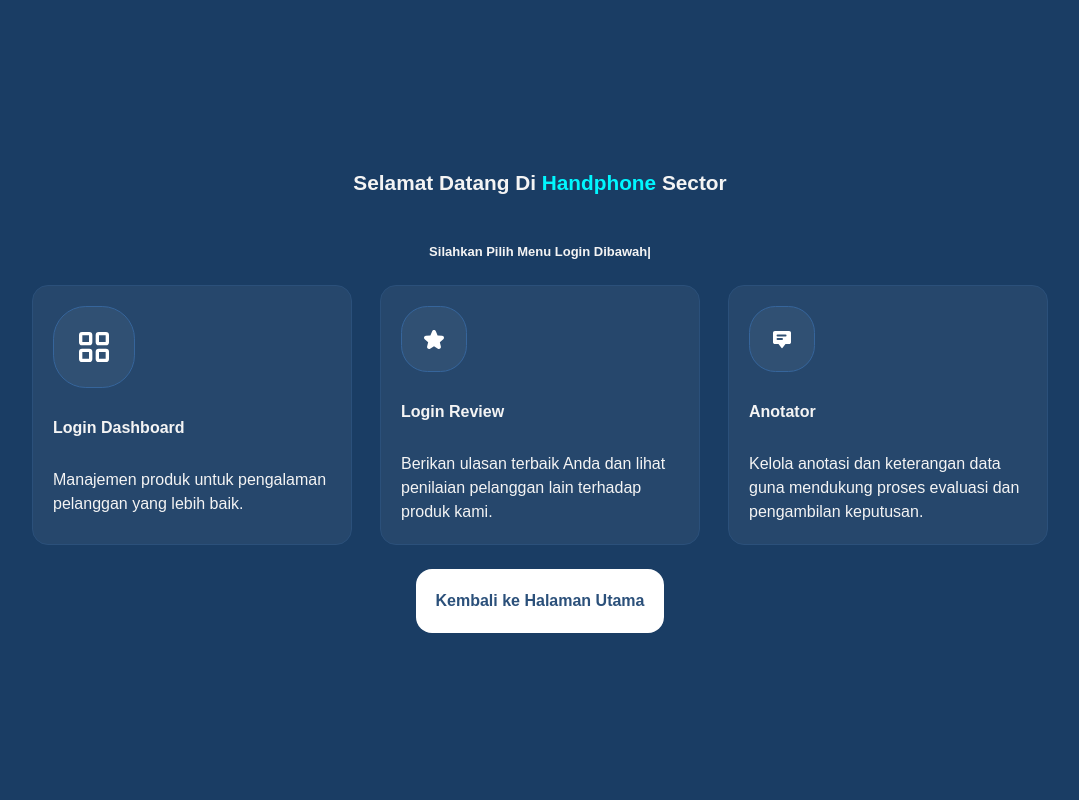
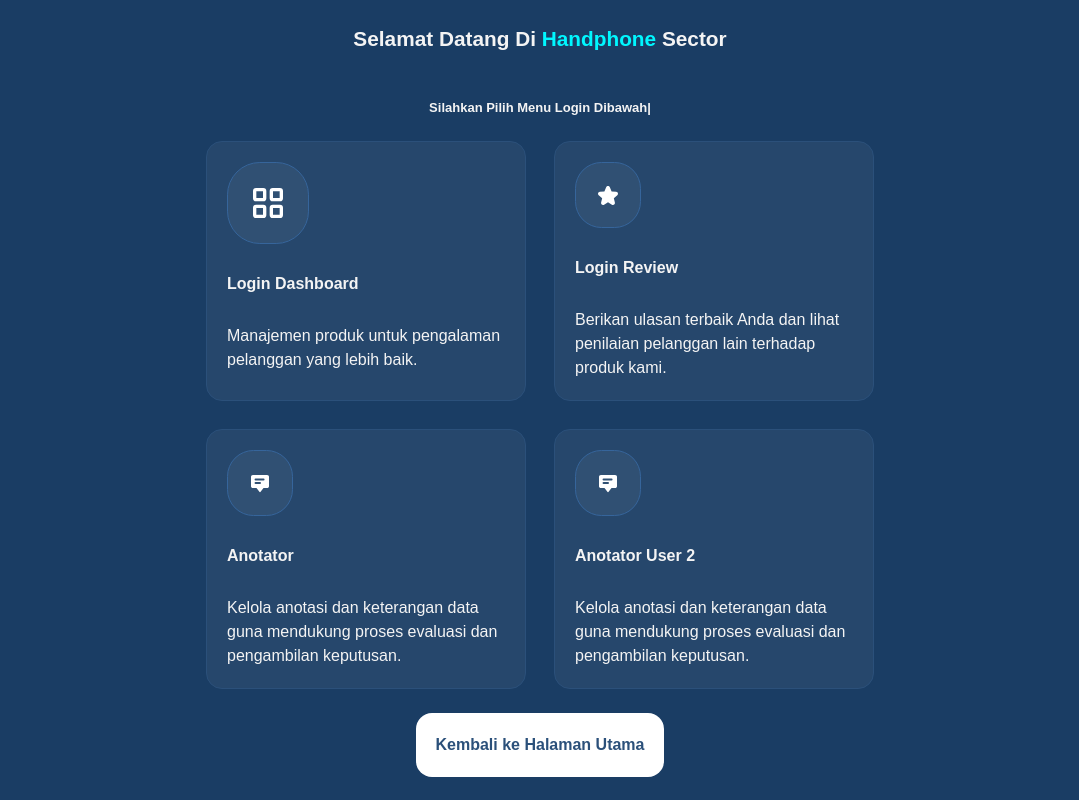
Before and after one commit to NaApipp/review_app, a Next.js app: page /handphone-sector in a window 1280 px wide. Shown: the whole page, without its empty margins (100-1179 px from the left). Built offline with nearby package versions, Linux system fonts and the light colour scheme.

Commit message:
add card anotator user2

```diff
--- a/src/app/fashion-sector/page.tsx
+++ b/src/app/fashion-sector/page.tsx
@@ -22,7 +22,7 @@ export default function OnBoardingPage() {
             repeat={Infinity}
           />
         </h1>
-        <div className="flex gap-7 md:mt-0 mt-7">
+        <div className="grid grid-cols-2 gap-7 md:mt-0 mt-7">
           {/* Reviwe Card */}
           <Link
             href={"/login-admin"}
@@ -112,6 +112,36 @@ export default function OnBoardingPage() {
               dan pengambilan keputusan.{" "}
             </h1>
           </Link>
+          <Link
+            href={"/login-anotator-fashion-v2"}
+            className="bg-[#26476C] border border-[#2b507a] rounded-2xl p-5 flex flex-col gap-2 w-80 transition-transform duration-300 hover:scale-110 cursor-pointer"
+          >
+            <div
+              className="bg-[#305073] w-min flex items-center justify-center border-[#36659b] border rounded-[40%] p-5"
+              id="icon"
+            >
+              <svg
+                className="w-6 h-6 text-white dark:text-white"
+                aria-hidden="true"
+                xmlns="http://www.w3.org/2000/svg"
+                width="24"
+                height="24"
+                fill="currentColor"
+                viewBox="0 0 24 24"
+              >
+                <path
+                  fillRule="evenodd"
+                  d="M3.559 4.544c.355-.35.834-.544 1.33-.544H19.11c.496 0 .975.194 1.33.544.356.35.559.829.559 1.331v9.25c0 .502-.203.981-.559 1.331-.355.35-.834.544-1.33.544H15.5l-2.7 3.6a1 1 0 0 1-1.6 0L8.5 17H4.889c-.496 0-.975-.194-1.33-.544A1.868 1.868 0 0 1 3 15.125v-9.25c0-.502.203-.981.559-1.331ZM7.556 7.5a1 1 0 1 0 0 2h8a1 1 0 0 0 0-2h-8Zm0 3.5a1 1 0 1 0 0 2H12a1 1 0 1 0 0-2H7.556Z"
+                  clipRule="evenodd"
+                />
+              </svg>
+            </div>
+            <h1 className="mt-5 font-bold">Anotator User 2</h1>
+            <h1 className="mt-5 font-light">
+              Kelola anotasi dan keterangan data guna mendukung proses evaluasi
+              dan pengambilan keputusan.{" "}
+            </h1>
+          </Link>
         </div>
         <Link
           href={"/on-boarding"}
--- a/src/app/handphone-sector/page.tsx
+++ b/src/app/handphone-sector/page.tsx
@@ -23,7 +23,7 @@ export default function OnBoardingPage() {
             repeat={Infinity}
           />
         </h1>
-        <div className="flex gap-7 md:mt-0 mt-7">
+        <div className="grid grid-cols-2 gap-7 md:mt-0 mt-7">
           {/* Dashboard Card */}
           <Link
             href={"/login-admin"}
@@ -114,6 +114,36 @@ export default function OnBoardingPage() {
               dan pengambilan keputusan.{" "}
             </h1>
           </Link>
+          <Link
+            href={"/login-anotator-handphone-v2"}
+            className="bg-[#26476C] border border-[#2b507a] rounded-2xl p-5 flex flex-col gap-2 w-80 transition-transform duration-300 hover:scale-110 cursor-pointer"
+          >
+            <div
+              className="bg-[#305073] w-min flex items-center justify-center border-[#36659b] border rounded-[40%] p-5"
+              id="icon"
+            >
+              <svg
+                className="w-6 h-6 text-white dark:text-white"
+                aria-hidden="true"
+                xmlns="http://www.w3.org/2000/svg"
+                width="24"
+                height="24"
+                fill="currentColor"
+                viewBox="0 0 24 24"
+              >
+                <path
+                  fillRule="evenodd"
+                  d="M3.559 4.544c.355-.35.834-.544 1.33-.544H19.11c.496 0 .975.194 1.33.544.356.35.559.829.559 1.331v9.25c0 .502-.203.981-.559 1.331-.355.35-.834.544-1.33.544H15.5l-2.7 3.6a1 1 0 0 1-1.6 0L8.5 17H4.889c-.496 0-.975-.194-1.33-.544A1.868 1.868 0 0 1 3 15.125v-9.25c0-.502.203-.981.559-1.331ZM7.556 7.5a1 1 0 1 0 0 2h8a1 1 0 0 0 0-2h-8Zm0 3.5a1 1 0 1 0 0 2H12a1 1 0 1 0 0-2H7.556Z"
+                  clipRule="evenodd"
+                />
+              </svg>
+            </div>
+            <h1 className="mt-5 font-bold">Anotator User 2</h1>
+            <h1 className="mt-5 font-light">
+              Kelola anotasi dan keterangan data guna mendukung proses evaluasi
+              dan pengambilan keputusan.{" "}
+            </h1>
+          </Link>
         </div>
         <Link
           href={"/on-boarding"}
--- a/src/app/laptop-sector/page.tsx
+++ b/src/app/laptop-sector/page.tsx
@@ -22,7 +22,7 @@ export default function OnBoardingPage() {
             repeat={Infinity}
           />
         </h1>
-        <div className="flex gap-7 md:mt-0 mt-7">
+        <div className="grid grid-cols-2 gap-7 md:mt-0 mt-7">
           {/* Reviwe Card */}
           <Link
             href={"/login-admin"}
@@ -112,6 +112,36 @@ export default function OnBoardingPage() {
               dan pengambilan keputusan.{" "}
             </h1>
           </Link>
+          <Link
+            href={"/login-anotator-laptop-v2"}
+            className="bg-[#26476C] border border-[#2b507a] rounded-2xl p-5 flex flex-col gap-2 w-80 transition-transform duration-300 hover:scale-110 cursor-pointer"
+          >
+            <div
+              className="bg-[#305073] w-min flex items-center justify-center border-[#36659b] border rounded-[40%] p-5"
+              id="icon"
+            >
+              <svg
+                className="w-6 h-6 text-white dark:text-white"
+                aria-hidden="true"
+                xmlns="http://www.w3.org/2000/svg"
+                width="24"
+                height="24"
+                fill="currentColor"
+                viewBox="0 0 24 24"
+              >
+                <path
+                  fillRule="evenodd"
+                  d="M3.559 4.544c.355-.35.834-.544 1.33-.544H19.11c.496 0 .975.194 1.33.544.356.35.559.829.559 1.331v9.25c0 .502-.203.981-.559 1.331-.355.35-.834.544-1.33.544H15.5l-2.7 3.6a1 1 0 0 1-1.6 0L8.5 17H4.889c-.496 0-.975-.194-1.33-.544A1.868 1.868 0 0 1 3 15.125v-9.25c0-.502.203-.981.559-1.331ZM7.556 7.5a1 1 0 1 0 0 2h8a1 1 0 0 0 0-2h-8Zm0 3.5a1 1 0 1 0 0 2H12a1 1 0 1 0 0-2H7.556Z"
+                  clipRule="evenodd"
+                />
+              </svg>
+            </div>
+            <h1 className="mt-5 font-bold">Anotator User 2</h1>
+            <h1 className="mt-5 font-light">
+              Kelola anotasi dan keterangan data guna mendukung proses evaluasi
+              dan pengambilan keputusan.{" "}
+            </h1>
+          </Link>
         </div>
         <Link
           href={"/on-boarding"}
```
